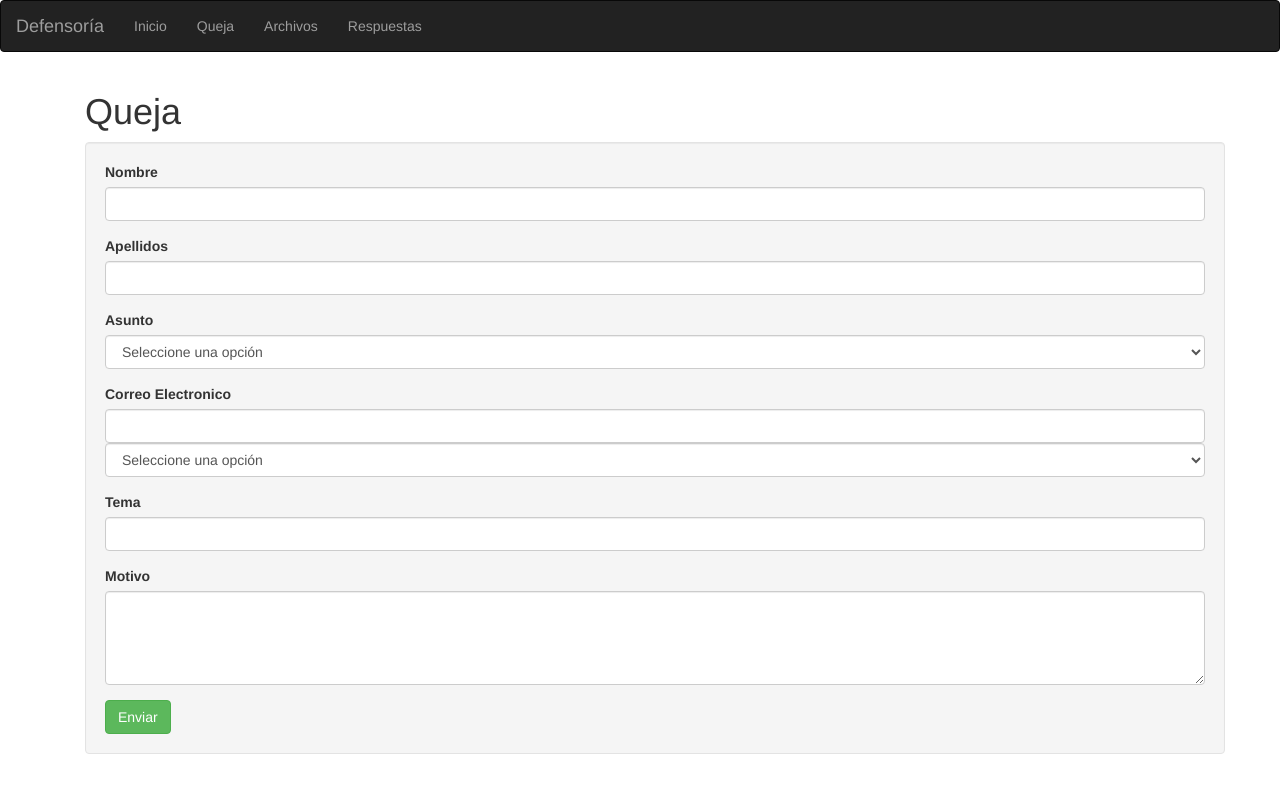
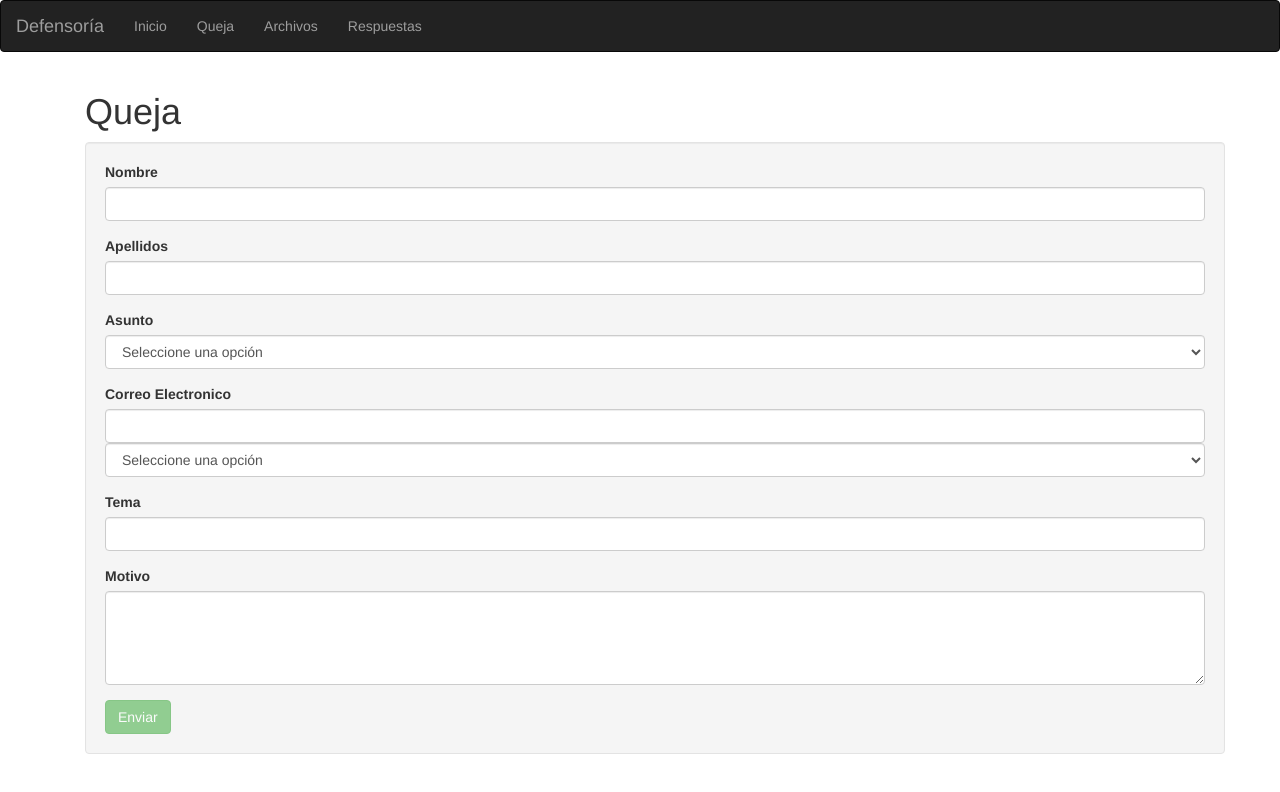
Before and after one commit to JavierLeza/Defensory, an Angular app in the folder ngApp/: page /complain in a window 1280 px wide. Shown: the top 792 px of the page. Built offline with nearby package versions, Linux system fonts and the light colour scheme.

Commit message:
Fix en la hora de subida y de respuesta - Incidencia obligatorio rellenar todos los campos

```diff
--- a/ngApp/src/app/complain/complain.component.html
+++ b/ngApp/src/app/complain/complain.component.html
@@ -33,6 +33,6 @@
       <textarea class="form-control" rows="4" name="reason" required ngModel>
         </textarea>
     </div>
-    <button type="submit" class="btn btn-success">Enviar</button>
+    <button type="submit" class="btn btn-success" [disabled]="!form.valid">Enviar</button>
   </form>
 </div>
```
Also changed, not shown: 1 other file (tests, documents, lock files or other folders).
